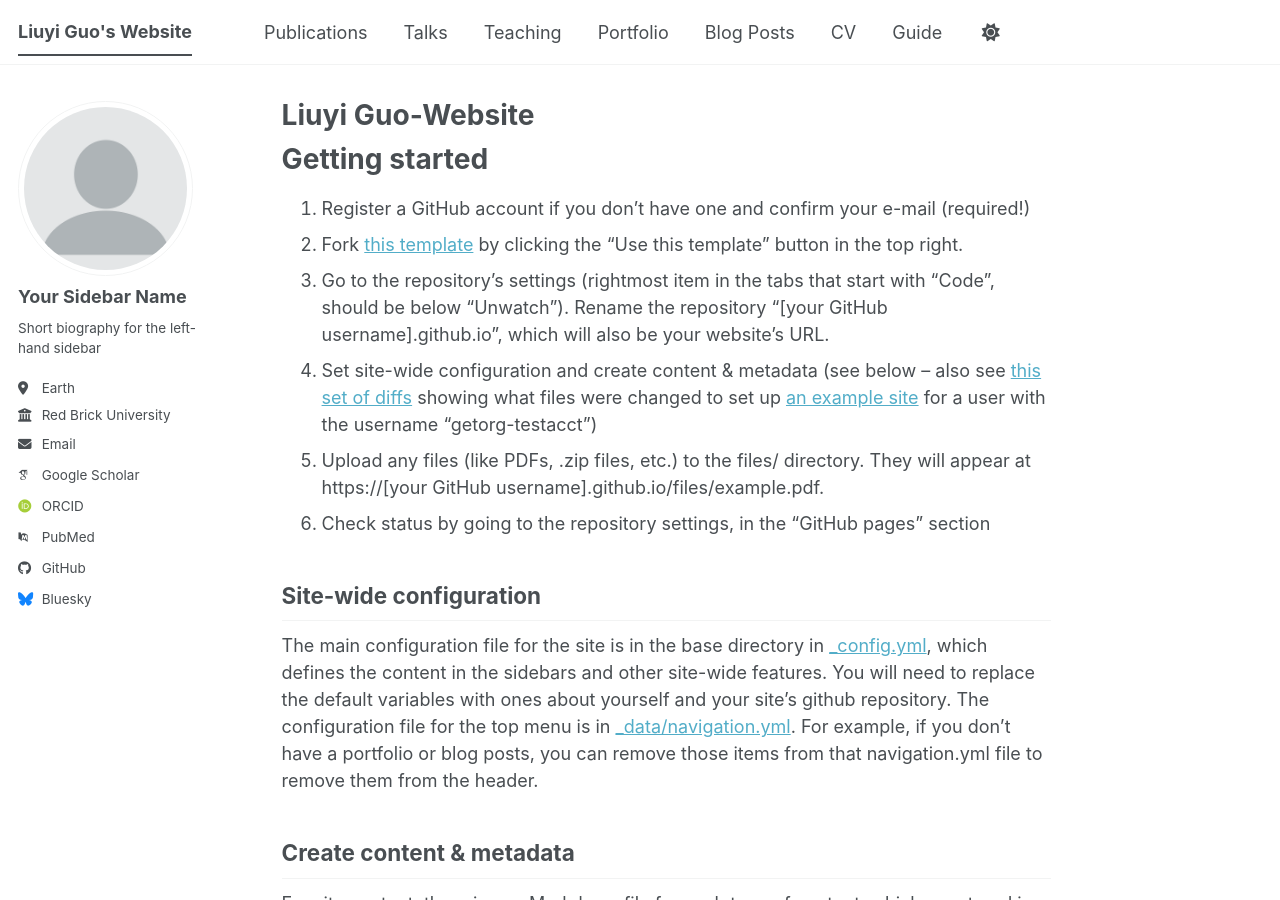
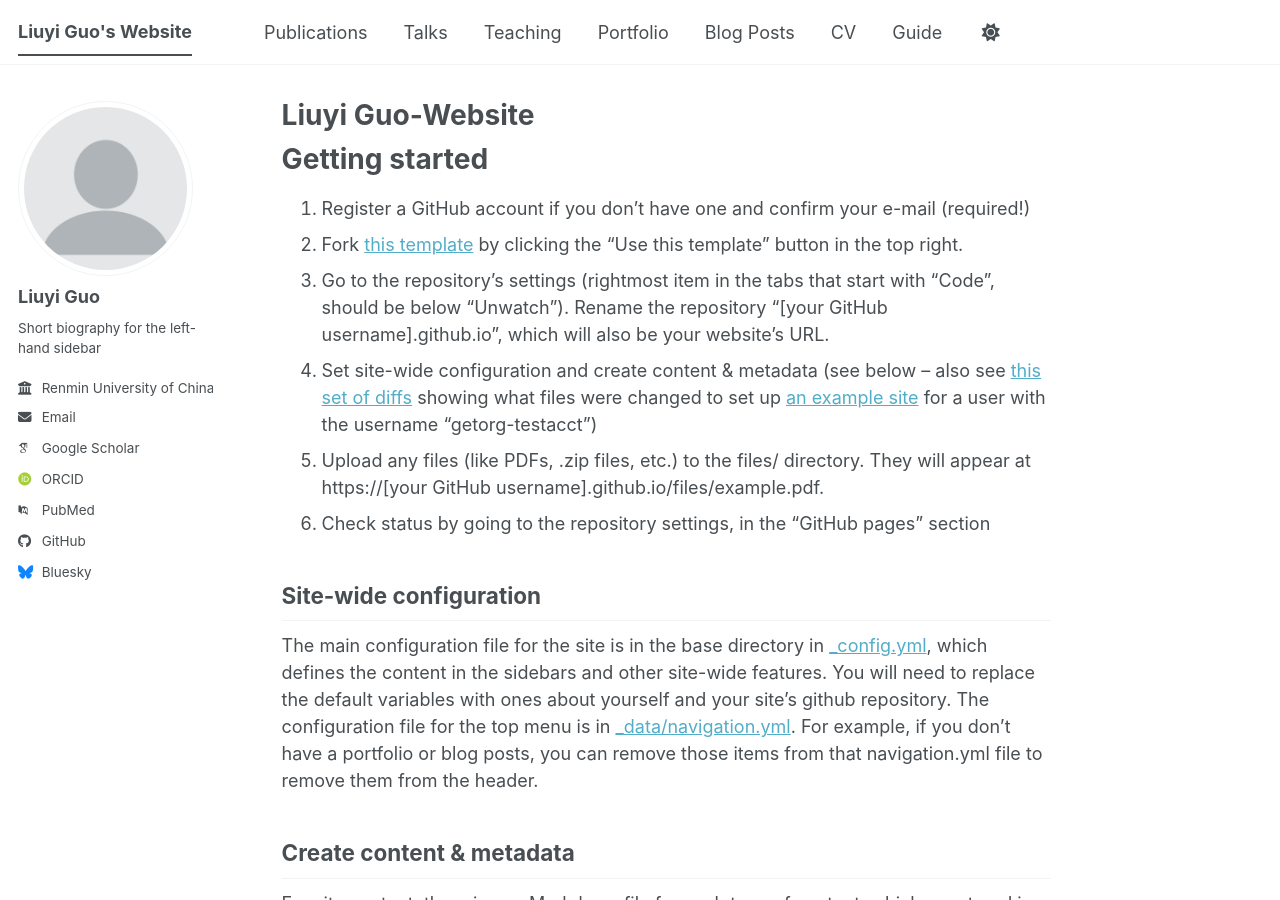
Before and after one commit to guoliuyi/lguo, a Jekyll site: the page built from _pages/about.md, in a window 1280 px wide and 900 px high. Built offline with Jekyll 4.4.1, drawn with Linux system fonts in a browser that asks for light colours; some web fonts are replaced; a script bundle is joined from its source files by our own code; library files that are not in the unit come from our copies.

Commit message:
Update _config.yml

```diff
--- a/_config.yml
+++ b/_config.yml
@@ -24,13 +24,13 @@ repository               : "academicpages/academicpages.github.io"
 author:
   # Biographic information
   avatar           : "profile.png"
-  name             : "Your Sidebar Name"
+  name             : "Liuyi Guo"
   pronouns         : # example: "she/her"
   bio              : "Short biography for the left-hand sidebar"
-  location         : "Earth"
-  employer         : "Red Brick University"
+  location         : #"Earth"
+  employer         : "Renmin University of China"
   uri              : # URL
-  email            : "none@example.org"
+  email            : "lguo49@ruc.edu.cn"
 
   # Academic websites
   academia         : # URL
```
